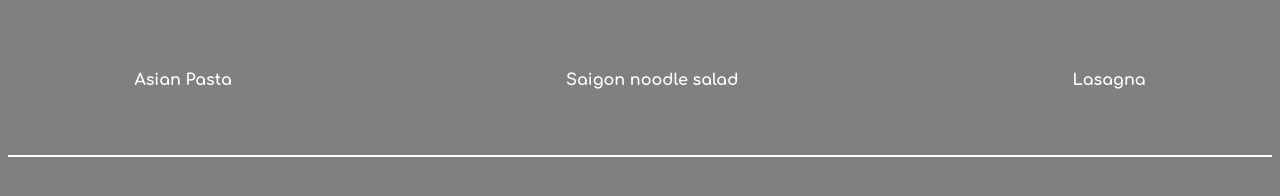
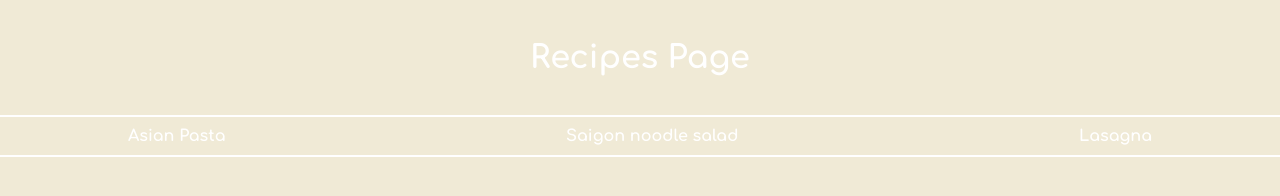
Before and after one commit to gk-12/odin-recipes, a plain HTML site: page index.html in a window 1280 px wide. Drawn offline with Linux system fonts and the light colour scheme.

Commit message:
added new color and h1

```diff
--- a/index.html
+++ b/index.html
@@ -7,12 +7,15 @@
     <title>Odin recipes</title>
 </head>
 <body>
-    <h1></h1>
-    <ul>
-        <li><a href="recipes/asian-pasta.html">Asian Pasta</a></li>
-        <li><a href="recipes/saigon-noodle-salad.html">Saigon noodle salad</a></li>
-        <li><a href="recipes/lasagna.html">Lasagna</a></li>
-    </ul>
+    <h1 class="title">Recipes Page</h1>
+    <div class="bottom-bar"></div>
+    <div class="nav-bar">
+        <ul>
+            <li><a href="recipes/asian-pasta.html">Asian Pasta</a></li>
+            <li><a href="recipes/saigon-noodle-salad.html">Saigon noodle salad</a></li>
+            <li><a href="recipes/lasagna.html">Lasagna</a></li>
+        </ul>
+    </div>
     <div class="bottom-bar"></div>
 </body>
 </html>
--- a/styles.css
+++ b/styles.css
@@ -1,10 +1,12 @@
 @import url('https://fonts.googleapis.com/css2?family=Comfortaa:wght@300..700&display=swap');
 * {
+    margin: 0;
+    padding: 0;
     box-sizing: border-box;
 }
 
 body {
-    background-color: grey;
+    background-color: #f0ead6;
     font-family: "Comfortaa", sans-serif;
     font-optical-sizing: auto;
     font-style: normal;
@@ -21,15 +23,27 @@ ul {
     display: flex;
     flex-direction: row;
     justify-content: space-between;
-    padding: 50px 10%;
+    padding: 10px 10%;
 }
 
 a:hover{
     color: black;
     background-color: white;
-    border-radius: 2px;
+    border-radius: 15px;
 }
 
 .bottom-bar{
     border: 1px solid white;
 }
+
+.title{
+    color: white;
+    text-align: center;
+    margin: 20px;
+    padding: 20px;
+}
+
+.nav-bar {
+    position: sticky;
+    top: 0px;
+}
```
